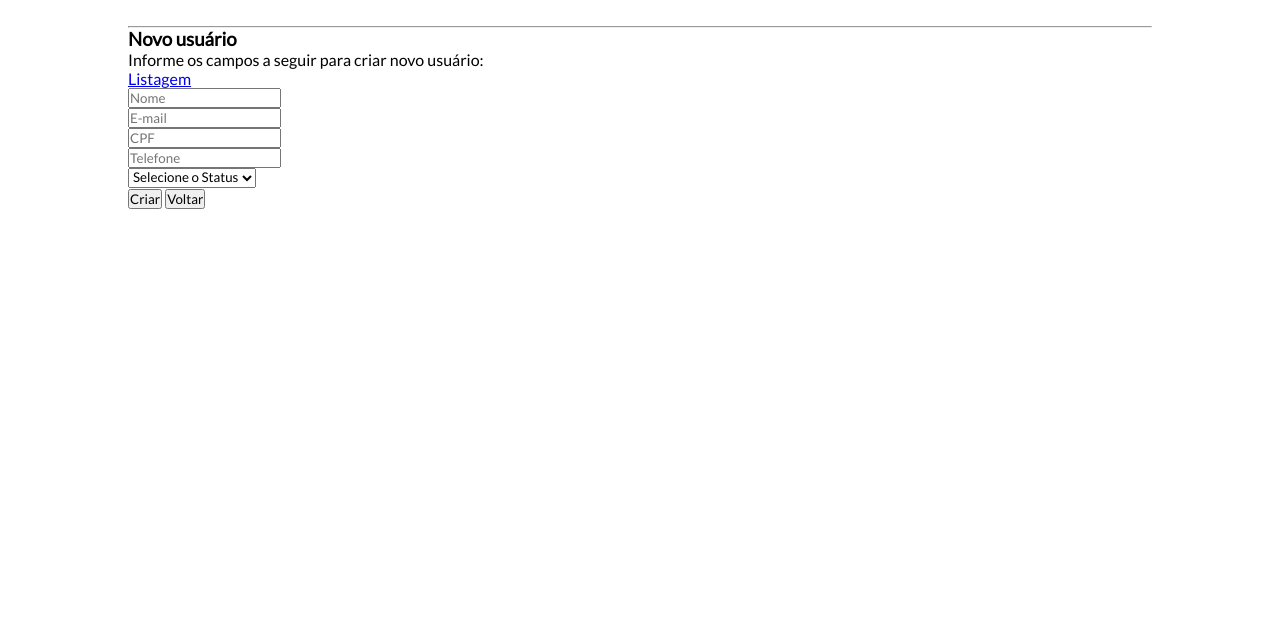
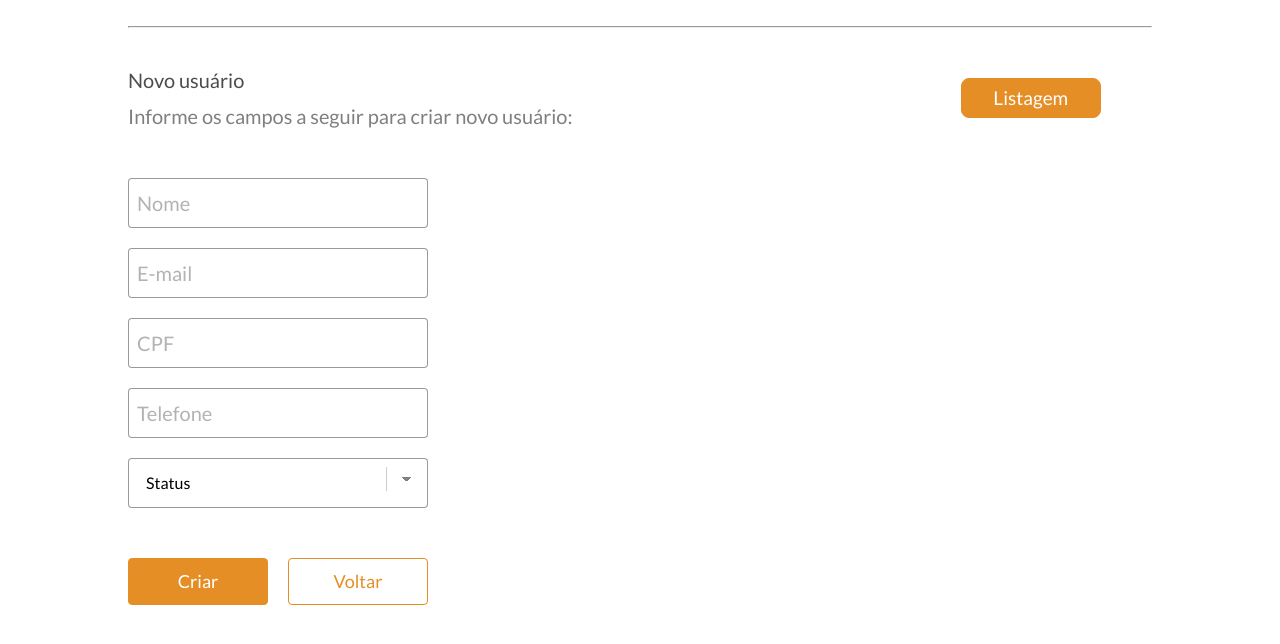
Before and after one commit to GabrielVais/front-end-test, a website built with Parcel: page src/new.html in a window 1280 px wide. Shown: the part 210-854 px from the top of the page. Before the commit the page ends 800 px from the top, so only its background shows below. Built offline with nearby package versions, Linux system fonts and the light colour scheme; no server answers; files whose address does not match are found by name.

Commit message:
painel de clientes semifeito

```diff
--- a/src/css/header.css
+++ b/src/css/header.css
@@ -5,10 +5,10 @@
 	font-family:'Lato', 'Helvetica', sans-serif;
 }
 
-
 .header{
 
 	height:80px;
+	width:100%;
 	background:rgba(0,0,0,0.8);
 	display:flex;
 	align-items:center;
--- a/src/css/main.css
+++ b/src/css/main.css
@@ -23,24 +23,21 @@
 
 }
 
-.container .clients-panel .panel-info .options{
+
+.container .clients-panel .panel-info .options a{
+
 
 	height:40px;
 	width:140px;
 	background:#e58e26;
 	display:flex;
+	font-size:18px;
 	align-items:center;
 	justify-content:center;
 	border-radius:8px;
 	border:1px solid #e58e29;
-}
-
-.container .clients-panel .panel-info .options a{
-
 	text-decoration:none;
 	color:#fff;
-	font-size:17px;
-	font-weight:bold;
 
 }
 
@@ -56,9 +53,7 @@
 
 	padding:20px;
 	border:1px solid #ccc;
-	margin-top:30px;
-	margin-left:auto;
-	margin-right:auto;
+	margin:28px auto;
 	display:flex;
 	justify-content:space-around;
 	align-items:center;
@@ -94,7 +89,7 @@
 .container .clients-panel .panel-body .row .user-name p:nth-child(2n),
 .container .clients-panel .panel-body .row .user-info p:nth-child(2n){
 
-	margin-top:15px;
+	margin-top:5px;
 	font-size:20px;
 	color:rgb(0,0,0,0.5);
 }
@@ -155,7 +150,7 @@
 	width:140px;
 	color:#e58e26;
 	background:#fff;
-	border:1px solid #e58e26;
+	border:1.5px solid #e58e26;
 	font-size:18px;
 	text-transform:capitalize;
 	border-radius:4px;
@@ -174,6 +169,5 @@
 .numbers-clients span{
 
 	font-size:22px;
-	margin-top:10px;
 	color:#010110;
 }
--- a/src/css/panel.css
+++ b/src/css/panel.css
@@ -1,4 +1,3 @@
-
 .container{
 
 	margin:6%  auto;
--- a/src/css/register.css
+++ b/src/css/register.css
@@ -1,6 +1,150 @@
-*{
-	margin:0;
-	padding:0;
-	box-sizing:border-box;
-	font-family:'Lato', 'Helvetica', sans-serif;
+.container .clients-panel .panel-info{
+
+	margin-top:30px;
+	display:flex;
+	height:80px;
+	align-items:center;
+	justify-content:space-between;
+	width:95%;
+
 }
+
+.container .clients-panel .panel-info .info h3{
+
+	font-size:20px;
+	font-weight:400;
+	color:rgb(0,0,0,0.7);
+
+}
+
+.container .clients-panel .panel-info .info p{
+
+	margin-top:12px;
+	font-size:20px;
+	color:rgb(0,0,0,0.5);
+
+}
+
+.container .clients-panel .panel-info .options a{
+
+	color:#fff;
+	text-decoration:none;
+	height:40px;
+	width:140px;
+	display:flex;
+	justify-content:center;
+	align-items:center;
+	border-radius:8px;
+	border:1px solid #e58e29;
+	background:#e58e26;
+	font-size:19px;
+
+}
+
+.container .clients-panel .panel-body{
+
+	display:flex;
+	flex-direction:column;
+	margin-top:20px;
+}
+
+.container .clients-panel .panel-body .main-form{
+
+
+}
+
+.container .clients-panel .panel-body .main-form .form-input{
+
+	margin-top:20px;
+
+}
+
+.container .clients-panel .panel-body .main-form .form-input input,
+.container .clients-panel .panel-body .main-form .form-input .select select{
+
+	height:50px;
+	border-radius:4px;
+	width:300px;
+	padding-left:8px;
+	border:1px solid rgba(0,0,0,0.4);
+	font-size:20px;
+
+}
+select::-ms-expand {
+    display: none;
+}
+.container .clients-panel .panel-body .main-form .form-input .select select{
+
+  background-color: white;
+  border: thin solid rgba(0,0,0,0.4);;
+  border-radius: 4px;
+  display: inline-block;
+  font: inherit;
+  line-height: 1.5em;
+  padding: 0.5em 3.5em 0.5em 1em;
+  background-image:
+    linear-gradient(45deg, transparent 50%, gray 50%),
+    linear-gradient(135deg, gray 50%, transparent 50%),
+    linear-gradient(to right, #ccc, #ccc);
+  background-position:
+    calc(100% - 20px) calc(1em + 2px),
+    calc(100% - 15px) calc(1em + 2px),
+    calc(100% - 2.5em) 0.5em;
+  background-size:
+    5px 5px,
+    5px 5px,
+    1px 1.5em;
+  background-repeat: no-repeat;
+  -webkit-appearance: none;
+    -moz-appearance: none;
+    text-indent: 1px;
+    text-overflow: '';
+
+}
+
+.container .clients-panel .panel-body .main-form .form-input input::placeholder,
+option[disabled]{
+
+	color:rgb(0,0,0,0.3);
+
+}
+
+
+.container .clients-panel .panel-body .main-form .form-input.actions{
+
+	margin-top:50px;
+
+}
+
+.container .clients-panel .panel-body .main-form .form-input.actions{
+
+	display:flex;
+	justify-content:space-between;
+	flex-wrap:wrap;
+	width:300px;
+
+}
+
+.container .clients-panel .panel-body .main-form .form-input.actions .btn{
+
+
+	height:47px;
+	border-radius:2px;
+	width:140px;
+	color:#e58e26;
+	background:#fff;
+	border:1.5px solid #e58e26;
+	font-size:18px;
+	text-transform:capitalize;
+	border-radius:4px;
+	cursor:pointer;
+
+}
+
+.container .clients-panel .panel-body .main-form .form-input.actions .btn.btn-active{
+
+	color:#ffff;
+	background:#e58e26;
+
+
+}
--- a/src/js/main.js
+++ b/src/js/main.js
@@ -43,18 +43,3 @@ fetch('https://demo5283088.mockable.io/customers')
             resultTotal.textContent = `Exibindo ${index+1} Clientes`;
     });
 });
-
-
-
-async function createUser(){
-
-    if (!window.indexedDB) {
-
-    window.alert("Seu navegador não suporta uma versão estável do IndexedDB. Alguns recursos não estarão disponíveis.");
-
-    }else{
-
-
-    }
-
-}
--- /dev/null
+++ b/src/js/register.js
@@ -0,0 +1,43 @@
+
+document.querySelector("#btnVoltar")
+.addEventListener('click', function(e){
+
+	  e.preventDefault();
+
+	  window.history.back();
+
+});
+
+
+
+async function createUser(){
+
+    if (!window.indexedDB) {
+
+    window.alert("Seu navegador não suporta uma versão estável do IndexedDB. Alguns recursos não estarão disponíveis.");
+
+    }else{
+
+    	let form = document.querySelector('main-form');
+
+    	let data = new FormData(form);
+
+    	var db;
+
+		var request = indexedDB.open("DBteste");
+
+		request.onerror = function(event) {
+
+		  alert("Você não habilitou minha web app para usar IndexedDB?!");
+
+		};
+		request.onsuccess = function(event) {
+
+		  db = request.result;
+
+		};
+
+
+    }
+
+}
--- a/src/new.html
+++ b/src/new.html
@@ -3,7 +3,7 @@
     <link href="https://fonts.googleapis.com/css?family=Lato:300,400&display=swap" rel="stylesheet">
     <link rel="stylesheet" href="css/header.css">
     <link rel="stylesheet" href="css/panel.css">
-    <link rel="stylesheet" href="register.css">
+    <link rel="stylesheet" href="css/register.css">
     <meta name="viewport" content="width=device-width, initial-scale=1.0">
 </head>
 <body>
@@ -47,21 +47,21 @@
                 </div>
                 <div class="form-input">
                     <div class="select is-block">
-                        <select >
-                            <option>Selecione o Status</option>
+                        <select>
+                            <option value="" disabled selected hidden id="status-hidden">Status</option>
                             <option>With options</option>
                         </select>
                     </div>
                 </div>
                 <div class="form-input actions">
                     <button class="btn btn-active">Criar</button>
-                    <button class="btn">Voltar</button>
+                    <button class="btn" id="btnVoltar">Voltar</button>
                 </div>
             </form>
         </div>
 
     </div>
 </div>
-<script src="./main.js"></script>
+<script src="js/register.js"></script>
 </body>
 </html>
```
